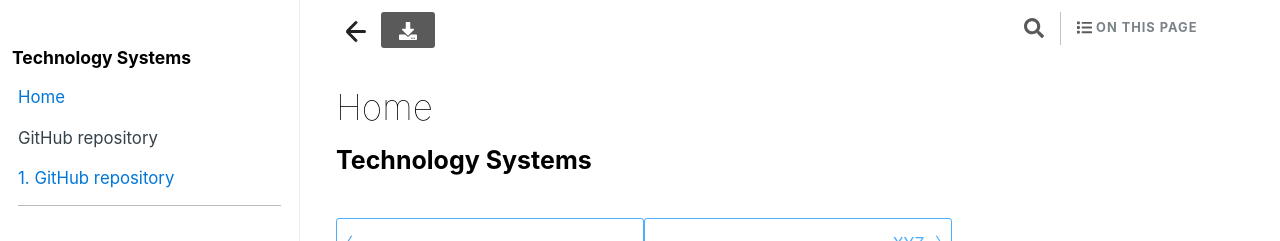
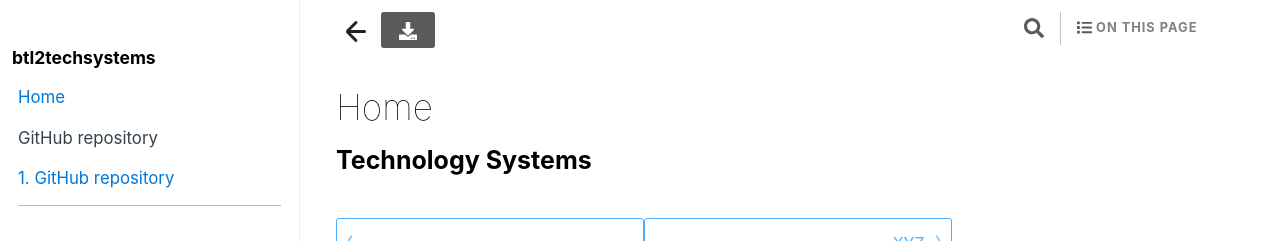
Before and after one commit to chrsyng/btl2techsystems, a Jekyll site: the page built from _build/intro.html, in a window 1280 px wide. Shown: the top 241 px of the page. Built offline with Jekyll 4.4.1, drawn with Linux system fonts in a browser that asks for light colours; comment, search, counter and statistics services are not loaded; some of the changed lines change nothing that is shown.

Commit message:
tweaking _congig.yml

```diff
--- a/_config.yml
+++ b/_config.yml
@@ -16,13 +16,13 @@
 
 #######################################################################################
 # Jekyll site settings
-title: Technology Systems
-author: YOUR AUTHOR NAME
-email: YOUR EMAIL
+#title: Technology Systems
+#author: YOUR AUTHOR NAME
+#email: YOUR EMAIL
 description: >-
   This is an example book built with Jupyter Books.
 
-baseurl: /btl2techsystems  # the subpath of your site, e.g. /blog. If there is no subpath for your site, use an empty string ""
+#baseurl: /btl2techsystems  # the subpath of your site, e.g. /blog. If there is no subpath for your site, use an empty string ""
 #url: https://chrsyng.github.io        # the base hostname & protocol for your site, e.g. http://example.com
 
 
```
